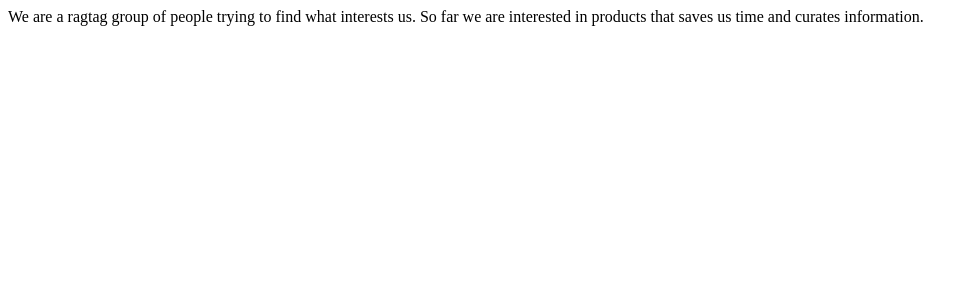
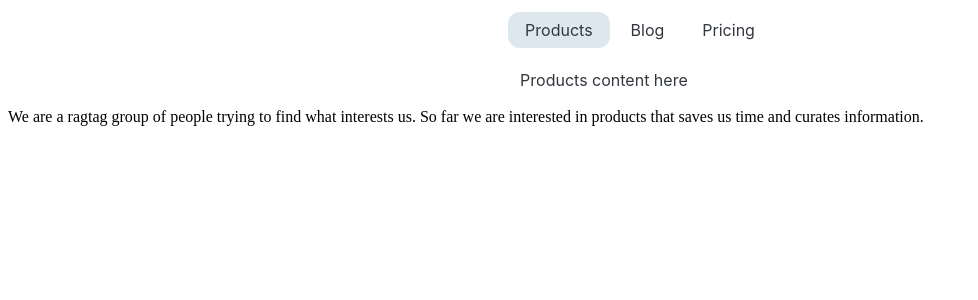
Before and after one commit to Pete-Sony/SAAS-TOOLS, a Next.js app: page /landing in a window 1280 px wide. Shown: the top 300 px of the page, without its empty margins (0-978 px from the left). Built offline with nearby package versions, Linux system fonts and the light colour scheme.

Commit message:
(feat): Create routes

```diff
--- a/app/landing/page.jsx
+++ b/app/landing/page.jsx
@@ -1,7 +1,35 @@
 import React from 'react'
+import { Box, Tabs ,Tab, TabList, TabPanel} from '@mui/joy'
 
-export default function page() {
+
+const Navbar = () => {
   return (
-    <div>We are a ragtag group of people trying to find what interests us. So far we are interested in products that saves us time and curates information.</div>
+    <Tabs defaultValue={0} sx={{bgcolor:'transparent' }}>
+      <TabList
+       disableUnderline
+       sx={{
+          p: 0.5,
+          gap: 0.5,
+          borderRadius: 'xl',
+        }}>
+        <Tab disableIndicator value={0}>Products</Tab>
+        <Tab disableIndicator value={1}>Blog</Tab>
+        <Tab disableIndicator value={2}>Pricing</Tab>
+      </TabList>
+      <TabPanel value={0}>Products content here</TabPanel>
+      <TabPanel value={1}>Blog content here</TabPanel>
+      <TabPanel value={2}>Pricing content here</TabPanel>
+    </Tabs>
   )
 }
+export default function page() {
+
+  return (
+    <>
+     <Box sx={{display:"flex", justifyContent:"center"}}>
+    <Navbar/>
+     </Box>
+    <div>We are a ragtag group of people trying to find what interests us. So far we are interested in products that saves us time and curates information.</div>
+    </>
+  )
+}
```
Also changed, not shown: app/blogs/page.jsx (added, +7 -0 lines), app/products/Debts-App/page.jsx (added, +7 -0 lines).
